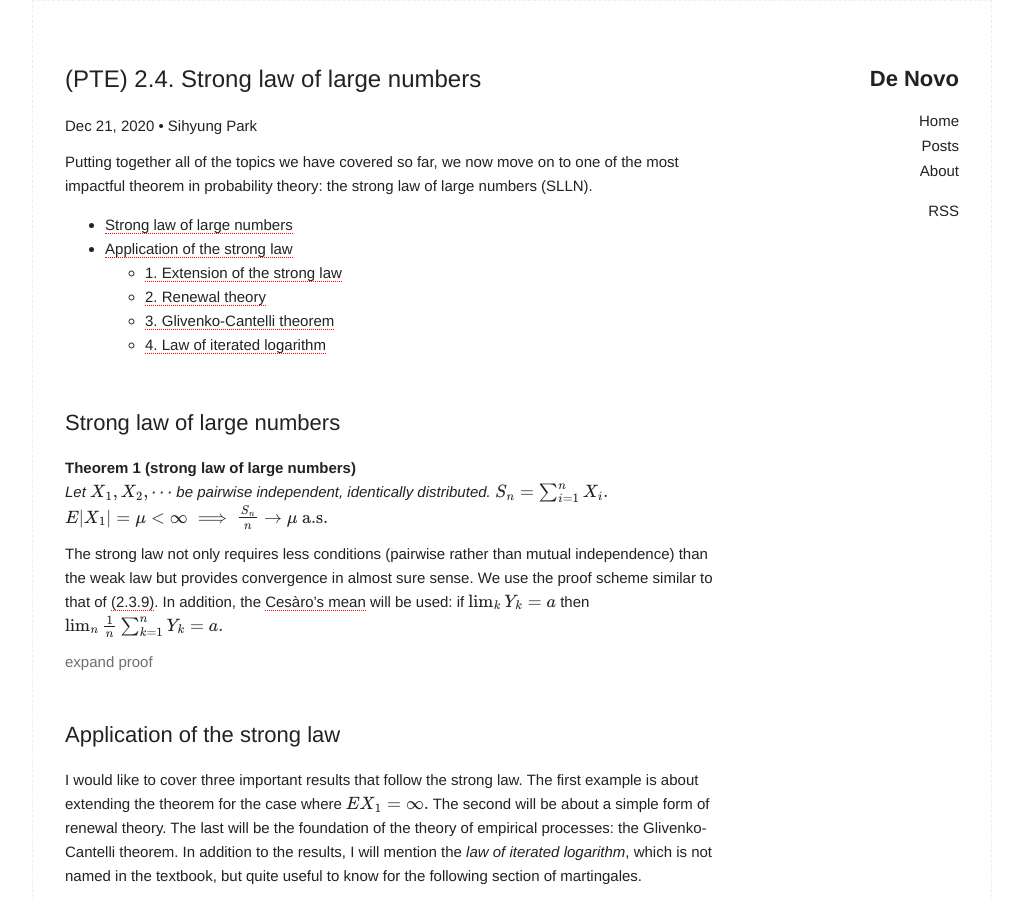
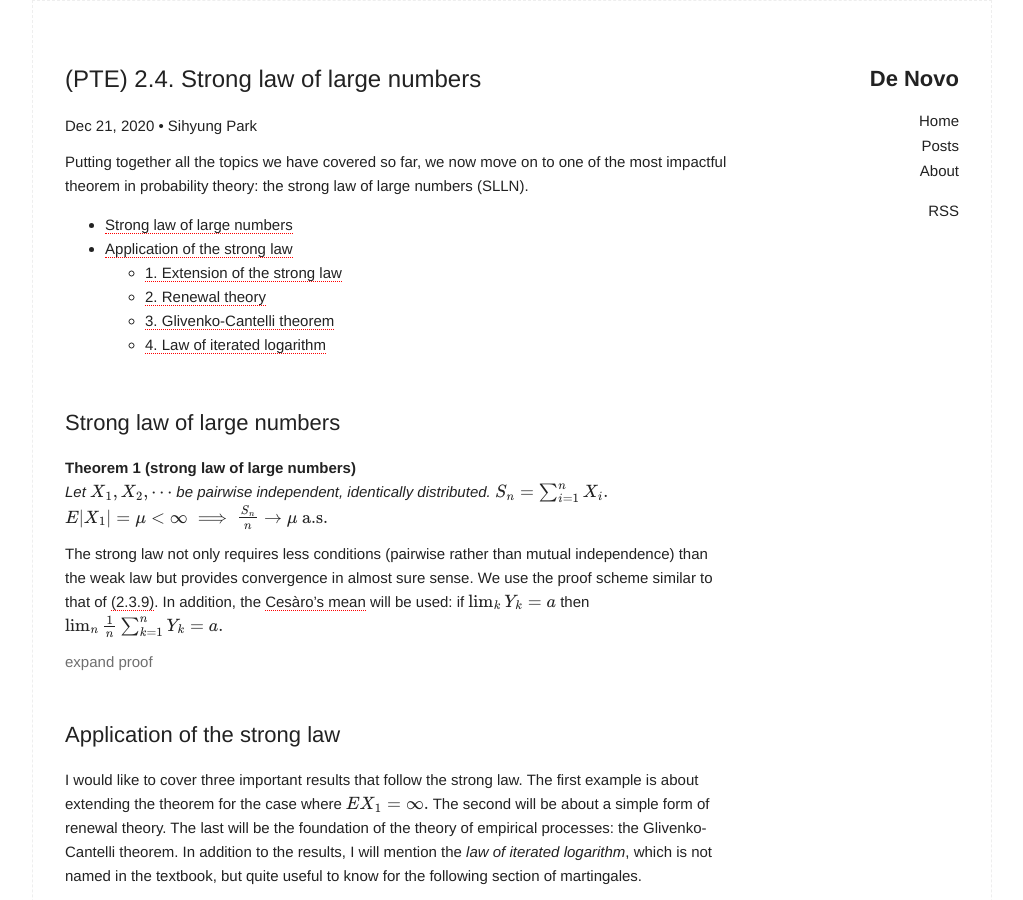
Before and after one commit to naturale0/naturale0.github.io, a Jekyll site: the page built from _posts/2020-12-21-[PTE] 2.4 strong law of large numbers.md, in a window 1280 px wide and 900 px high. Shown: the whole window, without its empty margins (128-1151 px from the left). Built offline with Jekyll 4.4.1, drawn with Linux system fonts in a browser that asks for light colours; formulas are drawn with MathJax 3; comment, search, counter and statistics services are not loaded.

Commit message:
fix typos

```diff
--- a/_posts/2020-12-21-[PTE] 2.4 strong law of large numbers.md
+++ b/_posts/2020-12-21-[PTE] 2.4 strong law of large numbers.md
@@ -6,7 +6,7 @@ author: "Sihyung Park"
 categories: [probability]
 ---
 
-Putting together all of the topics we have covered so far, we now move on to one of the most impactful theorem in probability theory: the strong law of large numbers (SLLN).
+Putting together all the topics we have covered so far, we now move on to one of the most impactful theorem in probability theory: the strong law of large numbers (SLLN).
 
 - TOC
 {:toc}
```
Also changed, not shown: _posts/2020-12-21-[PTE] 2.S1 convergence concepts.md (+3 -3 lines), _posts/2020-12-23-[PTE] 3.4 central limit theorem.md (+0 -2 lines).
